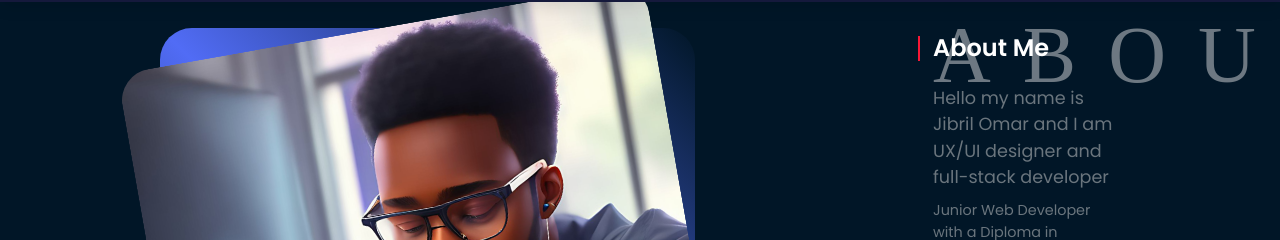
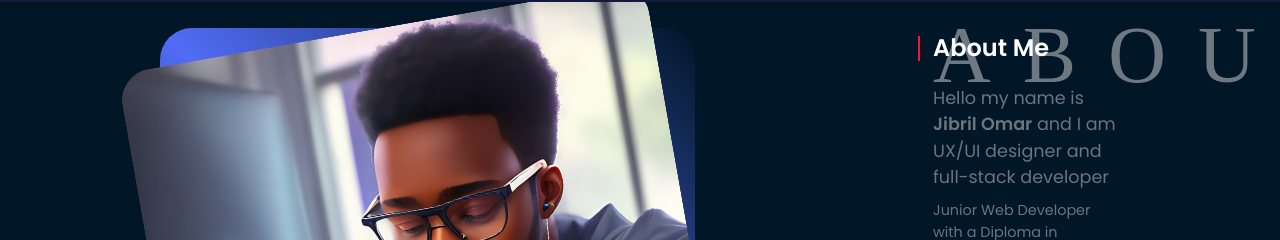
Before and after one commit to jibrilosman/portfolio-router, a React (Create React App) app: page /about in a window 1280 px wide. Shown: the part 108-348 px from the top of the page. Built offline with nearby package versions, Linux system fonts and the light colour scheme; a web font is replaced by a local one.

Commit message:
Update About.jsx

```diff
--- a/src/pages/about/About.jsx
+++ b/src/pages/about/About.jsx
@@ -18,7 +18,7 @@ const About = (props) => {
         </div>
 
           <h2>About Me</h2>
-          <h5>Hello my name is Jibril Omar and I am UX/UI designer and full-stack developer</h5>
+          <h5>Hello my name is <strong>Jibril Omar</strong> and I am UX/UI designer and full-stack developer</h5>
           <p>Junior Web Developer with a Diploma in Enterprise Web & Mobile Developer and a passion with coding
             and creating websites. Organized, strong ability to communicate efficiently.
             Ability to adapt in both self-starting and collaborative environments while staying
```
